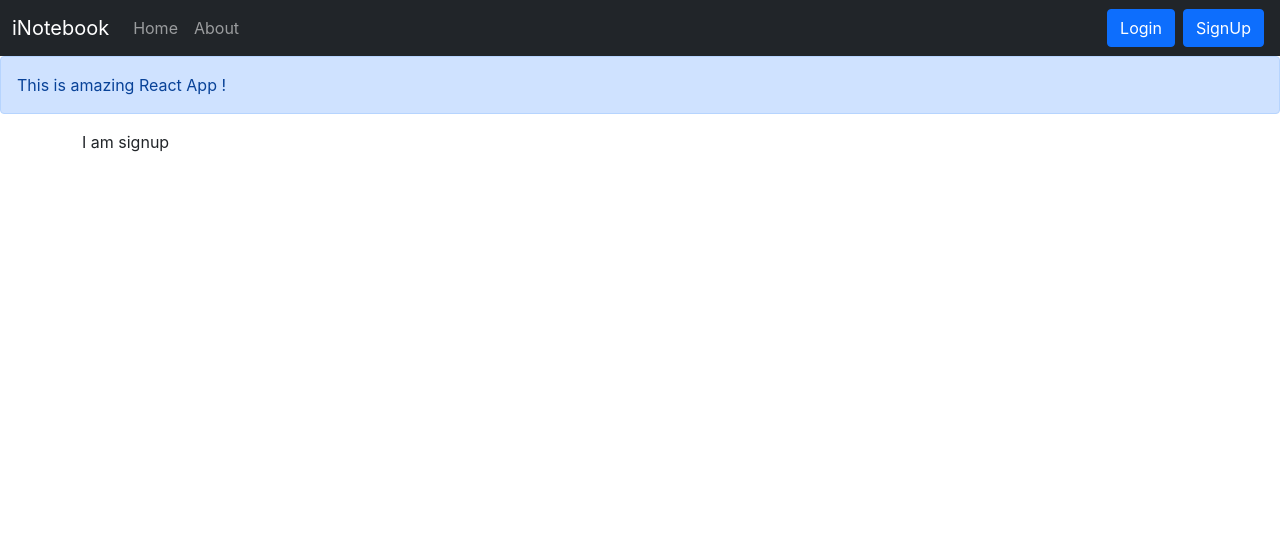
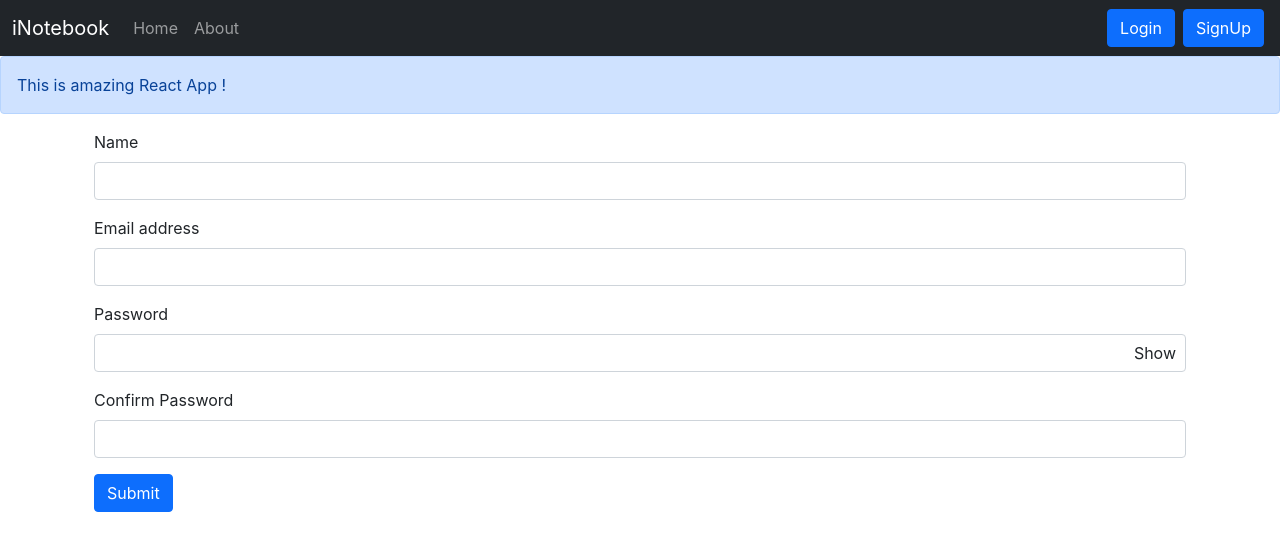
Before and after one commit to SaurabhDwivedi231003/iNoteBook, a React (Create React App) app: page /signup in a window 1280 px wide. Shown: the top 550 px of the page. Built offline with nearby package versions, Linux system fonts and the light colour scheme.

Commit message:
Added signUp page along with show and hide password functinality

```diff
--- a/src/components/Login.js
+++ b/src/components/Login.js
@@ -3,6 +3,8 @@ import { useHistory } from 'react-router-dom';
 
 const Login = () => {
   const [credentials, setCredentials] = useState({ email: '', password: '' });
+  const [showPassword, setShowPassword] = useState(false); // New state variable for password visibility
+
   let history = useHistory();
 
 
@@ -34,6 +36,10 @@ const Login = () => {
   const onChange = (e) => {
     setCredentials({ ...credentials, [e.target.name]: e.target.value });
   }
+ // Function to toggle password visibility
+ const togglePasswordVisibility = () => {
+  setShowPassword(!showPassword);
+}
 
   return (
     <div>
@@ -55,16 +61,20 @@ const Login = () => {
         </div>
         <div className="mb-3">
           <label htmlFor="password" className="form-label">Password</label>
+          <div className="password-wrapper">
             <input
-            type="password"
+              type={showPassword ? 'text' : 'password'} // Toggle between 'text' and 'password' based on showPassword state
               className="form-control"
               id="password"
               name="password"
-            value={credentials.password}
               onChange={onChange}
-            placeholder="password"
               required
+              minLength={5}
             />
+            <span className="password-toggle" onClick={togglePasswordVisibility}>
+              {showPassword ? 'Hide' : 'Show'}
+            </span>
+          </div>
         </div>
         <button type="submit" className="btn btn-primary">Submit</button>
       </form>
--- a/src/components/Signup.js
+++ b/src/components/Signup.js
@@ -1,10 +1,86 @@
-import React from 'react'
+import React, { useState } from 'react';
+import { useHistory } from 'react-router-dom';
 
 export const Signup = () => {
+  const [credentials, setCredentials] = useState({ name: '', email: '', password: '', cpassword: '' });
+  const [showPassword, setShowPassword] = useState(false);
+  const [error, setError] = useState(null); // New state variable to store server errors
+
+  let history = useHistory();
+  const { name, email, password, cpassword } = credentials;
+
+  const handleSubmit = async (e) => {
+    e.preventDefault();
+
+    const response = await fetch("http://localhost:5000/api/auth/createUser", {
+      method: 'POST',
+      headers: {
+        'Content-Type': 'application/json'
+      },
+      body: JSON.stringify({ name, email, password })
+    });
+    const json = await response.json();
+
+    if (response.status === 201) { // 201 Created - successful signup
+      // Save the auth token and redirect
+      localStorage.setItem('token', json.authtoken);
+      history.push("/");
+    } else if (response.status === 409) { // 409 Conflict - email already exists
+      setError('Email already exists. Please use a different email.');
+    } else {
+      setError('An error occurred while signing up. Please try again later.');
+    }
+  }
+
+  const onChange = (e) => {
+    setCredentials({ ...credentials, [e.target.name]: e.target.value });
+  }
+
+  const togglePasswordVisibility = () => {
+    setShowPassword(!showPassword);
+  }
+
   return (
-    <div>
- I am signup
+    <div className='container'>
+      <form onSubmit={handleSubmit}>
+        <div className="mb-3">
+          <label htmlFor="name" className="form-label">Name</label>
+          <input type="text" className="form-control" id="name" name="name" onChange={onChange} aria-describedby="emailHelp" required />
+        </div>
+        <div className="mb-3">
+          <label htmlFor="exampleInputEmail1" className="form-label">Email address</label>
+          <input type="email" className="form-control" id="email" name="email" onChange={onChange} aria-describedby="emailHelp" required />
+        </div>
+        <div className="mb-3">
+          <label htmlFor="password" className="form-label">Password</label>
+          <div className="password-wrapper">
+            <input
+              type={showPassword ? 'text' : 'password'}
+              className="form-control"
+              id="password"
+              name="password"
+              onChange={onChange}
+              required
+              minLength={5}
+            />
+            <span className="password-toggle" onClick={togglePasswordVisibility}>
+              {showPassword ? 'Hide' : 'Show'}
+            </span>
+          </div>
+        </div>
+        <div className="mb-3">
+          <label htmlFor="cpassword" className="form-label">Confirm Password</label>
+          <input type="password" className="form-control" id="cpassword" name="cpassword" onChange={onChange} required minLength={5} />
+        </div>
+
+        {error && <div className="alert alert-danger" role="alert">
+          {error}
+        </div>}
+
+        <button type="submit" className="btn btn-primary">Submit</button>
+      </form>
     </div>
   )
 }
+
 export default Signup;
--- a/src/index.css
+++ b/src/index.css
@@ -14,3 +14,18 @@ code {
 i{
   cursor: pointer;
 }
+
+/* Add this CSS to your existing styles or create a separate CSS file */
+
+/* Styling for the password toggle */
+.password-wrapper {
+  position: relative;
+}
+
+.password-toggle {
+  position: absolute;
+  right: 10px;
+  top: 50%;
+  transform: translateY(-50%);
+  cursor: pointer;
+}
```
Also changed, not shown: 1 other file (tests, documents, lock files or other folders). Lines whose indentation alone changed are shown as unchanged.
